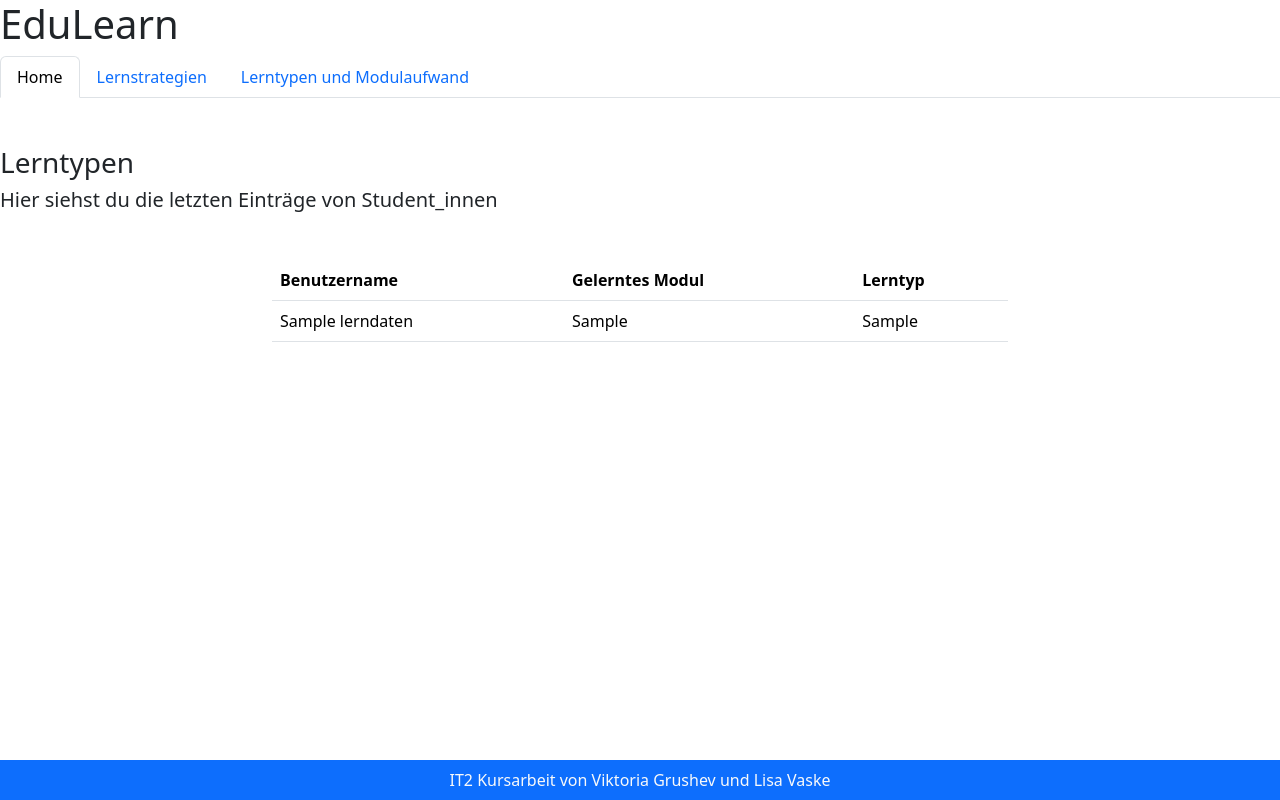
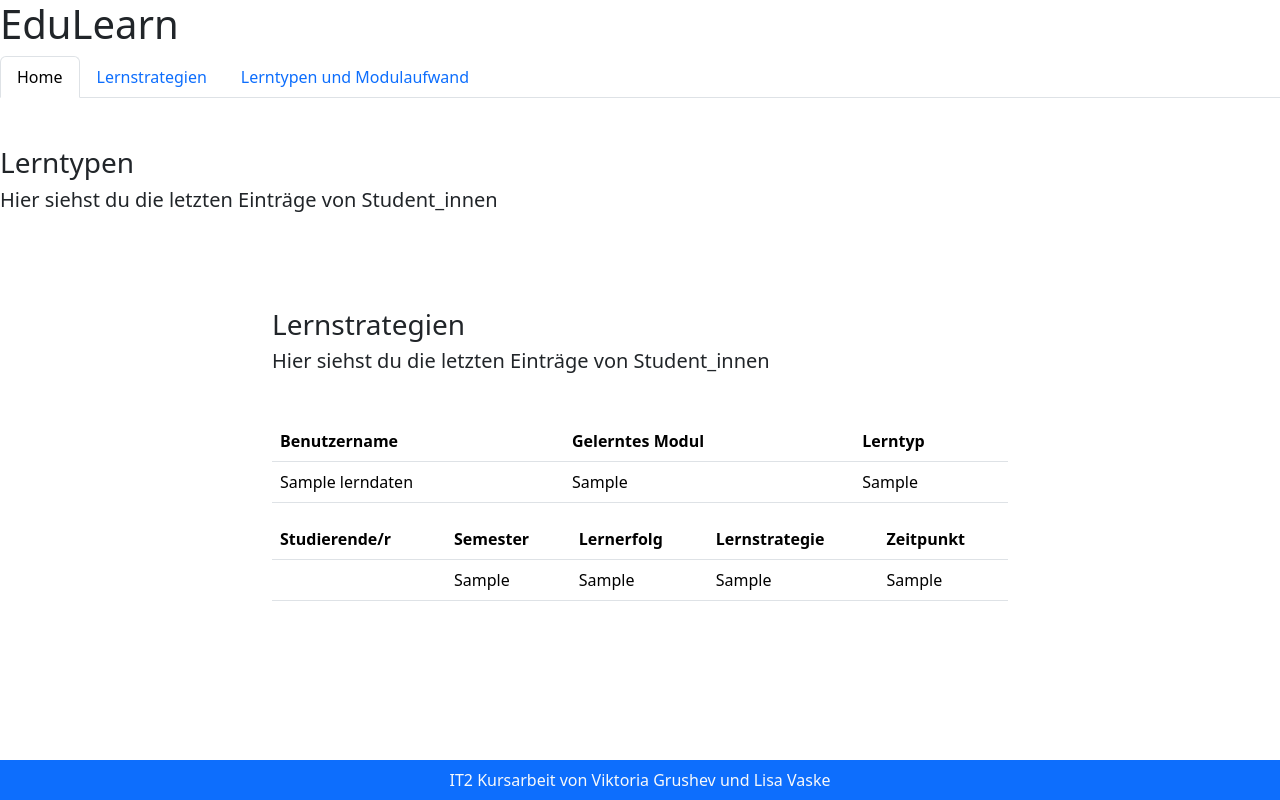
Before and after one commit to Viktoriagrv/kursarbeit_grushev_vaske, a PHP site: page / in a window 1280 px wide. Run offline with PHP 8.4, Linux system fonts and the light colour scheme; tables that the repository leaves empty or names only in its code hold one stand-in row (values such as "Sample post"); data that the repository does not hold is empty; a stand-in replaces the project's code that opens the database connection.

Commit message:
Startseite TabelleLisa

```diff
--- a/_notes/dwsync.xml
+++ b/_notes/dwsync.xml
@@ -1,7 +1,7 @@
 <?xml version="1.0" encoding="utf-8" ?>
 <dwsync>
-<file name="index.php" server="m12241-09.kurs.jade-hs.de//public_html/" local="133470344600160755" remote="133470308400000000" Dst="1" />
-<file name="index.php" server="m12242-14.kurs.jade-hs.de//public_html/" local="133470344600160755" remote="133471054800000000" Dst="1" />
+<file name="index.php" server="m12241-09.kurs.jade-hs.de//public_html/" local="3785531014" remote="3785527380" Dst="1" />
+<file name="index.php" server="m12242-14.kurs.jade-hs.de//public_html/" local="133458498848432548" remote="133458462600000000" Dst="1" />
 <file name="index.php" server="m12242-14.kurs.jade-hs.de" local="133463556876113241" remote="133463550600000000" Dst="1" />
-<file name="stylesheet.css" server="m12241-09.kurs.jade-hs.de//public_html/" local="133469718335457982" remote="133469682000000000" Dst="1" />
+<file name="stylesheet.css" server="m12241-09.kurs.jade-hs.de//public_html/" local="3785520350" remote="3785527380" Dst="-1" />
 </dwsync>
--- a/index.php
+++ b/index.php
@@ -75,6 +75,64 @@
                         // Verbindung schließen
                         mysqli_close($con);
                     ?>
+
+
+
+<br></br>
+<h3> Lernstrategien</h3>
+<h5> Hier siehst du die letzten Einträge von Student_innen</h5>
+
+
+
+			<!-- Hier beginnt die Tabelle 1 - Container für mittige Ausrichtung der Tabelle -->
+<div class="container">
+    <!-- Bootstrap Grid-System: Zentrierte Reihe -->
+    <div class="row justify-content-center mt-5">
+        <!-- Bootstrap Grid-System: Mittlere Spalte mit einer Breite von 8/12 -->
+        <div class="col-md-8">
+            <!-- Bootstrap-Tabelle -->
+            <table class="table">
+                <!-- Tabellenkopf mit dunklem Hintergrund -->
+                <thead class="thead-dark">
+                <tr>
+                    <!-- Spaltenüberschriften -->
+                    <th>Studierende/r</th>
+                    <th>Semester</th>
+                    <th>Lernerfolg</th>
+					<th>Lernstrategie</th>
+					<th>Zeitpunkt</th>
+
+                </tr>
+                </thead>
+                <!-- Tabellenkörper für Daten -->
+                <tbody>
+
+
+
+					 <!-- Hier PHP-Datenbank Verbindung 2 -->
+                    <?php
+                        // Verbindung zur Datenbank
+                        include 'dbconnect.inc.php';
+
+                        // Abfrage für die Daten
+                        $query = "SELECT studierende, semester, lernstrategie, lernerfolg,  zeitpunkt FROM lerndaten ORDER BY id DESC LIMIT 5";
+
+                        $result = mysqli_query($con, $query);
+
+                        // Daten aus der Abfrage in die Tabelle einfügen
+                        while ($row = mysqli_fetch_assoc($result)) {
+                            echo "<tr>";
+                            echo "<td>{$row['vorname']}</td>";
+                            echo "<td>{$row['semester']}</td>";
+							echo "<td>{$row['lernerfolg']}</td>";
+                            echo "<td>{$row['lernstrategie']}</td>";
+							echo "<td>{$row['zeitpunkt']}</td>";
+                            echo "</tr>";
+                        }
+
+                        // Verbindung schließen
+                        mysqli_close($con);
+                    ?>
                 </tbody>
             </table>
         </div>
```
